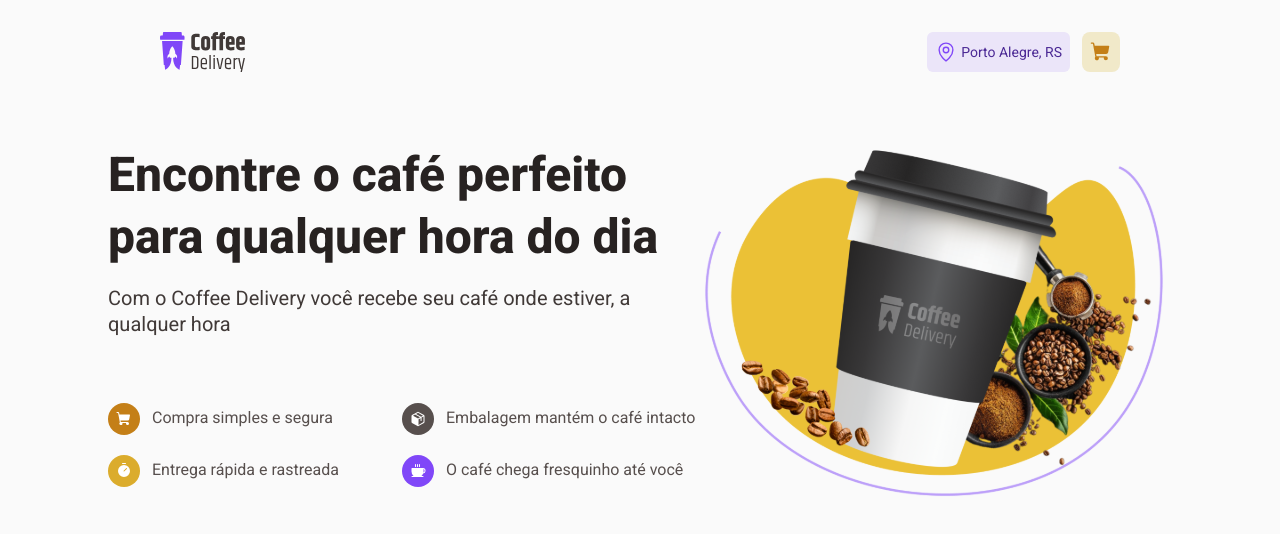
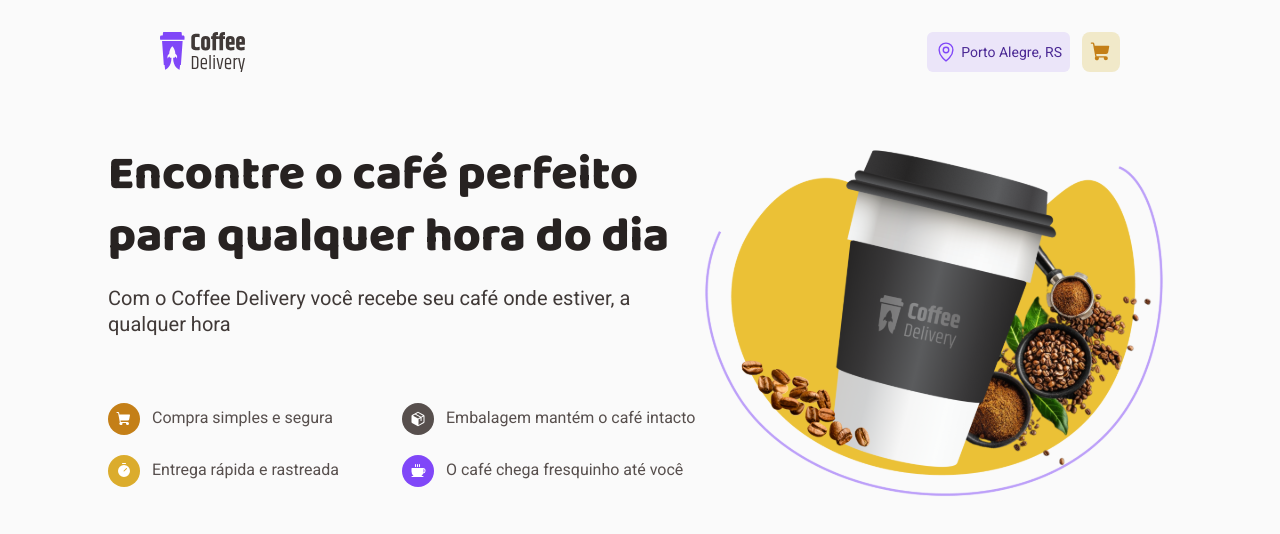
Before and after one commit to Baradelli/coffee-delivery, a React (Vite) app: page / in a window 1280 px wide. Shown: the top 534 px of the page. Built offline with nearby package versions, Linux system fonts and the light colour scheme.

Commit message:
Update global styles: remove button outline and add font family for headings

```diff
--- a/src/styles/themes/global.ts
+++ b/src/styles/themes/global.ts
@@ -8,9 +8,9 @@ export const GlobalStyle = createGlobalStyle`
     line-height: 130%;
   }
 
-  :focus {
-    outline: 0;
-    /* box-shadow: 0 0 0 2px ${(props) => props.theme["green-500"]}; */
+  button {
+    outline: none;
+    border: none;
   }
 
   body {
@@ -24,4 +24,8 @@ export const GlobalStyle = createGlobalStyle`
     font-weight: 400;
     font-size: 1rem;
   }
+
+  h1, h2, h3, h4, h5, h6 {
+    font-family: 'Baloo 2', sans-serif;
+  }
 `;
```
